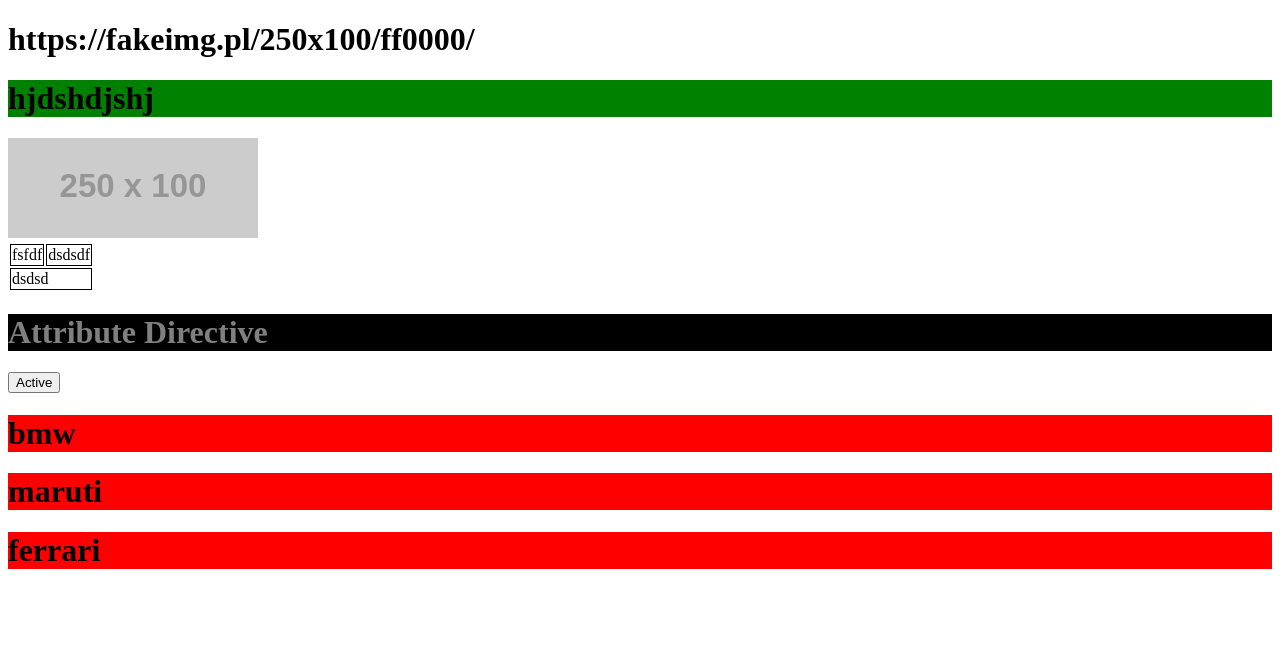
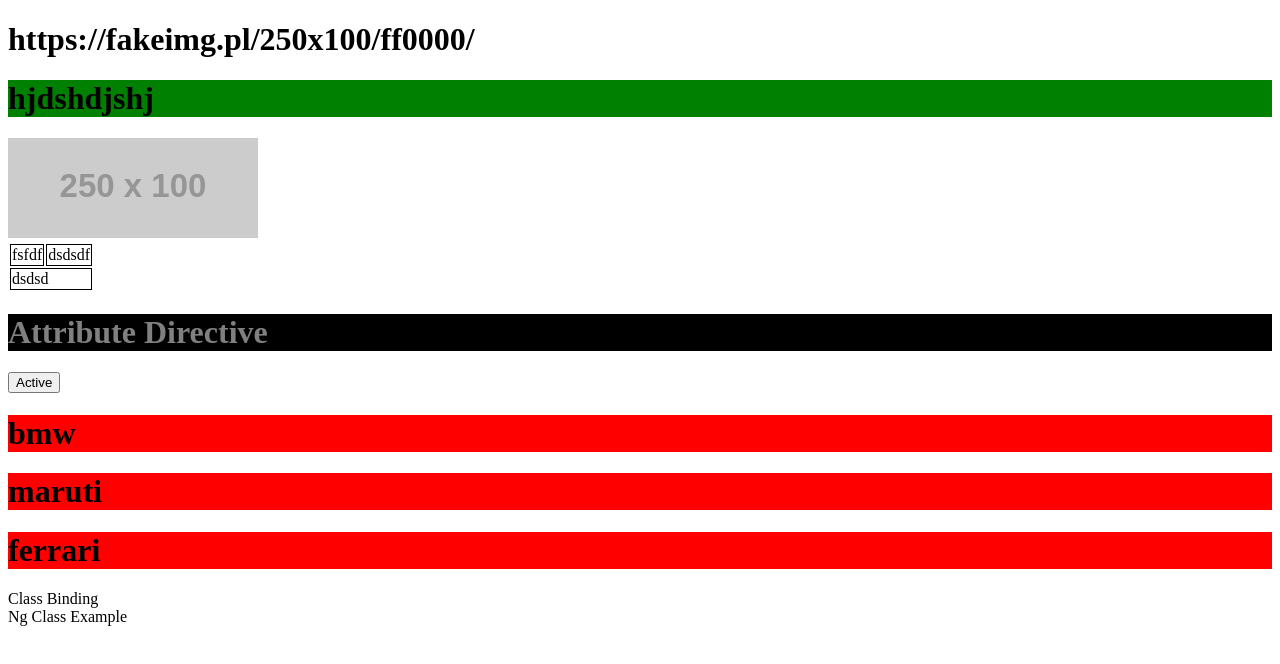
Before and after one commit to rratnesh/26May, an Angular app: page / in a window 1280 px wide. Shown: the top 664 px of the page. Built offline with nearby package versions, Linux system fonts and the light colour scheme.

Commit message:
bindings

```diff
--- a/src/app/app.component.css
+++ b/src/app/app.component.css
@@ -1,3 +1,11 @@
 td{
     border: 1px solid black;
 }
+
+.active{
+    background-color: blue;
+}
+
+.color-white{
+    color: white;
+}
--- a/src/app/app.component.html
+++ b/src/app/app.component.html
@@ -1,6 +1,4 @@
 <h1>{{title}}</h1>
-
-
 
 <div>
   <h1 [style.backgroundColor]="'green'">hjdshdjshj</h1>
@@ -26,3 +24,9 @@
 <div style="background-color: red;"*ngFor="let item of items">
   <h1>{{item}}</h1>
 </div>
+
+
+<div [class.active]="active">Class Binding</div>
+
+
+<div [ngClass]="{ 'active': active, 'color-white': active  }">Ng Class Example</div>
```
